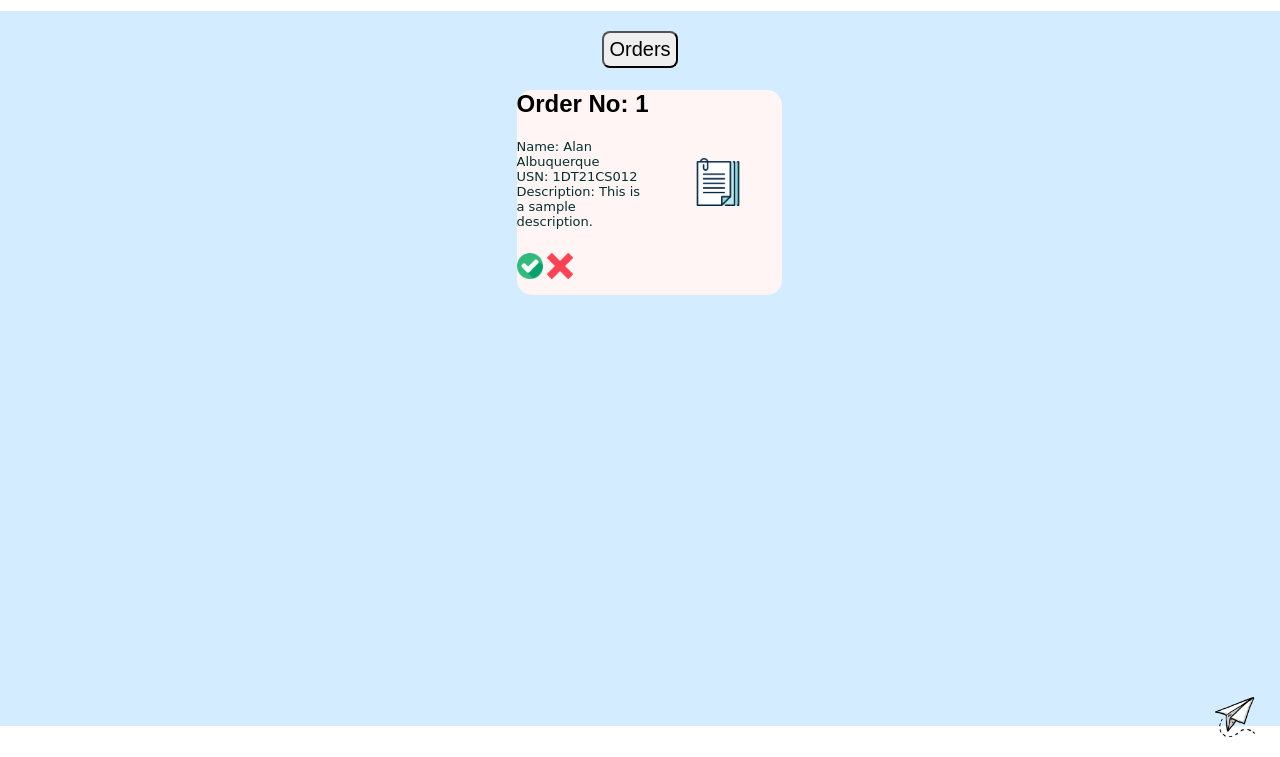
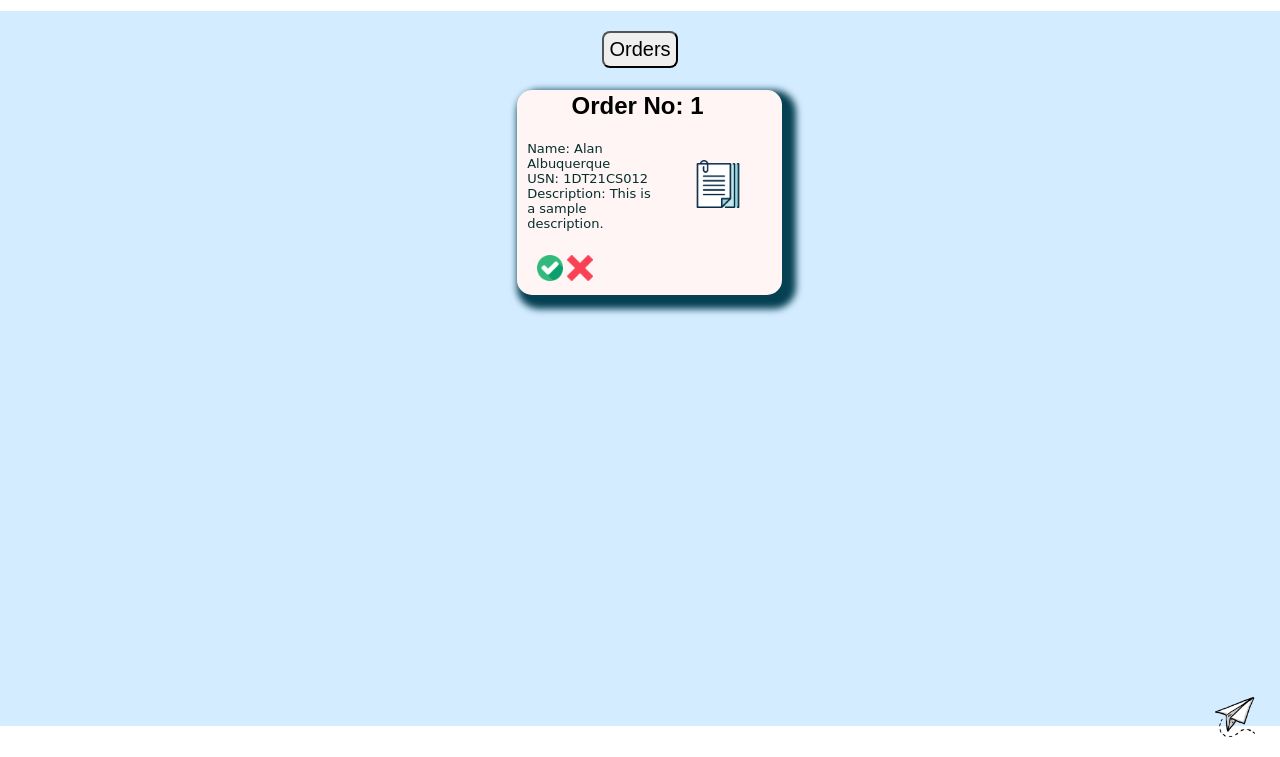
Before and after one commit to ThermalDust095/Xerox-Management, a plain HTML site: page index.html in a window 1280 px wide. Both pictures are taken after a click on the button "Orders". Shown: the part 43-800 px from the top of the page. Drawn offline with Linux system fonts and the light colour scheme.

Commit message:
Version 3

```diff
--- a/css/style.css
+++ b/css/style.css
@@ -97,6 +97,7 @@
     border-radius: 15px;
     box-sizing: border-box;
     background-color: #FFF5F5;
+    box-shadow: 7px 7px 7px 7px rgb(5, 64, 83);
 }
 
 .box-content {
@@ -105,11 +106,20 @@
     /* font-family: cursive; */
 }
 
+h2 {
+    margin-top: 2px;
+    margin-left: 55px;
+}
+
 .order-details {
     display: flex;
     align-items: center;
     justify-content: space-between;
     margin-top: 10px;
+}
+.user-details {
+    margin-left: auto;
+    padding: auto;
 }
 .user-details, .file-container {
     width: 48%;
@@ -144,6 +154,7 @@
 
 .action-images {
     margin-top: 4px;
+    margin-left: 20px;
 }
 
 .action-image {
```
